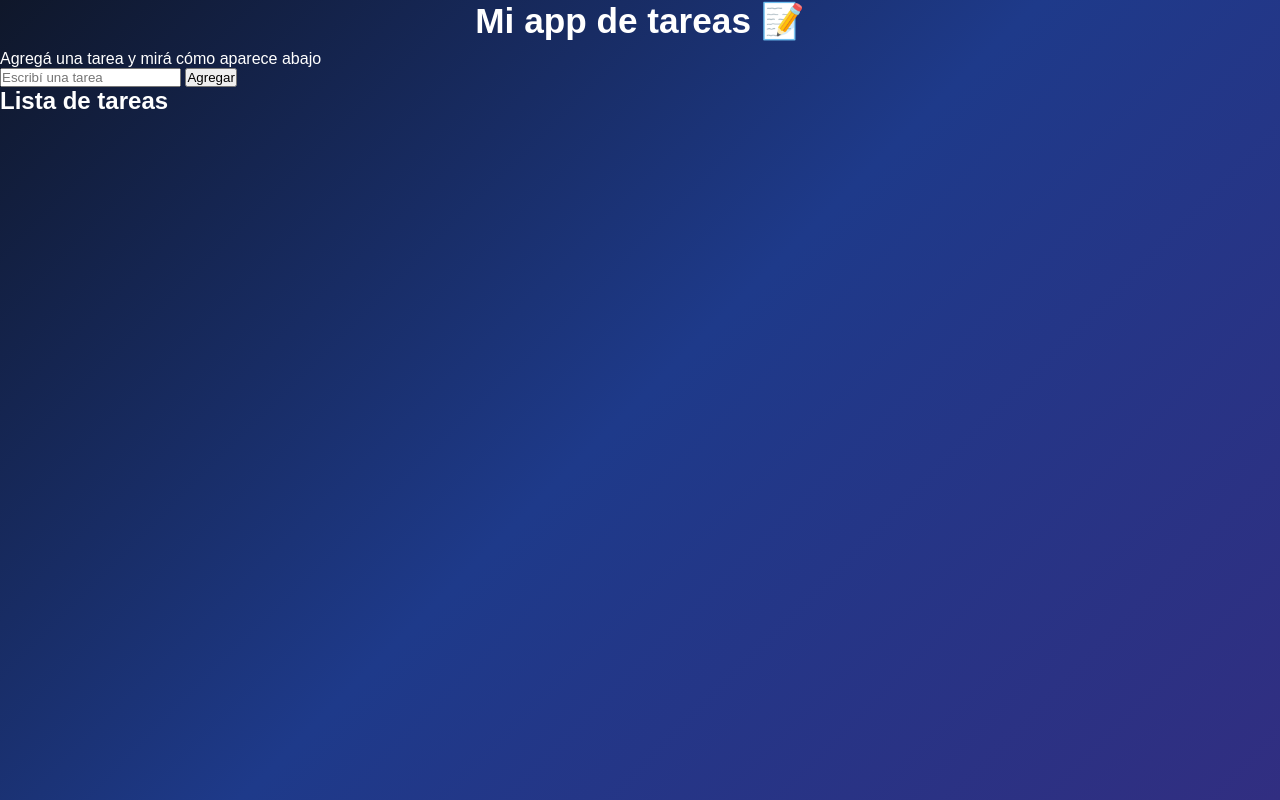
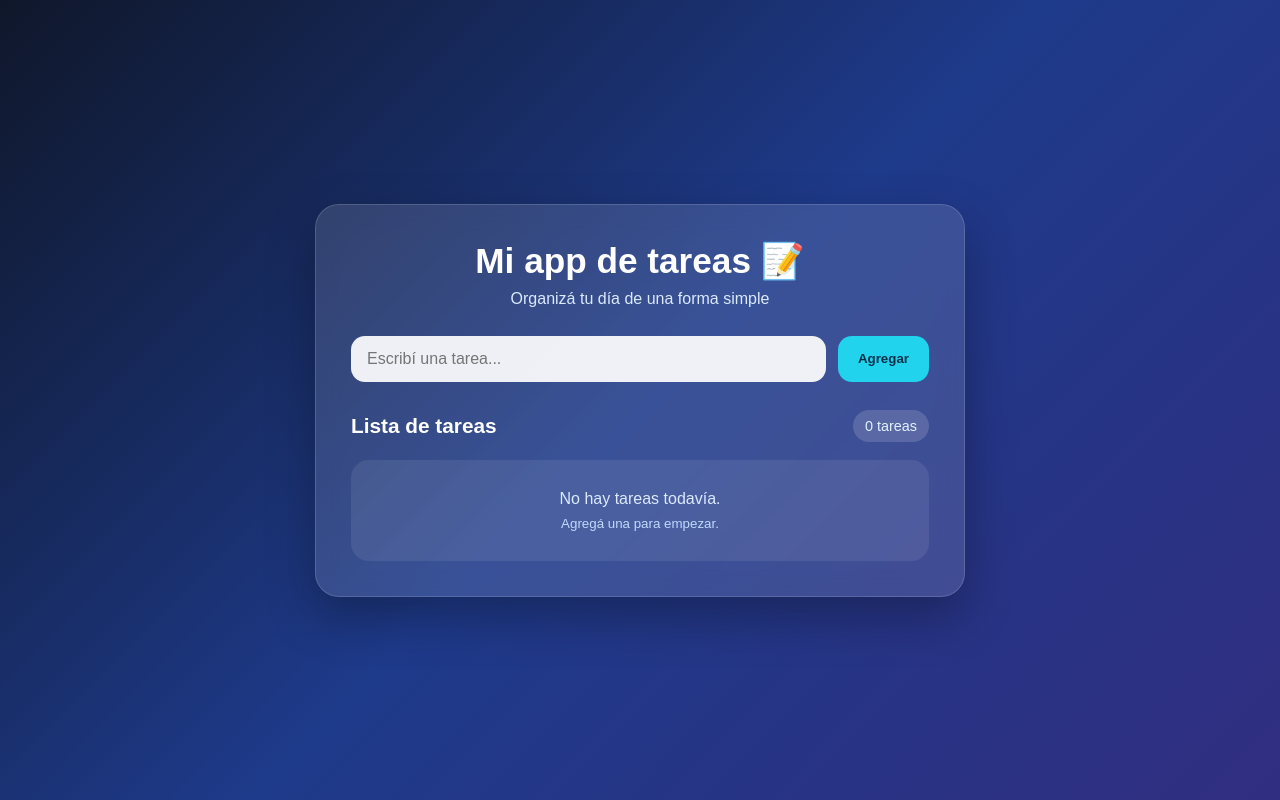
Before and after one commit to marquitos20115/Marcos, a Flask app: page / in a window 1280 px wide. Run offline with Flask 3, Linux system fonts and the light colour scheme.

Commit message:
Update index.html

```diff
--- a/templates/index.html
+++ b/templates/index.html
@@ -1,33 +1,46 @@
 <!DOCTYPE html>
-<html>
-
+<html lang="es">
 <head>
+    <meta charset="UTF-8">
+    <meta name="viewport" content="width=device-width, initial-scale=1.0">
     <title>Mi app de tareas</title>
     <link rel="stylesheet" href="{{ url_for('static', filename='style.css') }}">
 </head>
+<body>
+    <div class="fondo"></div>
 
-<body>
-    <div class="contenedor">
+    <main class="app">
+        <div class="card">
             <h1>Mi app de tareas 📝</h1>
-        <p>Agregá una tarea y mirá cómo aparece abajo</p>
+            <p class="subtitulo">Organizá tu día de una forma simple</p>
 
-        <form method="POST">
-            <input type="text" name="tarea" placeholder="Escribí una tarea" required>
+            <form method="POST" class="formulario">
+                <input type="text" name="tarea" placeholder="Escribí una tarea..." required>
                 <button type="submit">Agregar</button>
             </form>
 
+            <section class="lista-contenedor">
+                <div class="lista-header">
                     <h2>Lista de tareas</h2>
-        <ul>
+                    <span class="contador">{{ tareas|length }} tareas</span>
+                </div>
+
+                {% if tareas %}
+                    <ul class="lista">
                         {% for tarea in tareas %}
-            <li>
-                {{ tarea }}
-                <a href="/eliminar/{{ loop.index0 }}">
-                    <button>Eliminar</button>
-                </a>
+                            <li class="item">
+                                <span>{{ tarea }}</span>
                             </li>
                         {% endfor %}
                     </ul>
+                {% else %}
+                    <div class="vacio">
+                        <p>No hay tareas todavía.</p>
+                        <small>Agregá una para empezar.</small>
                     </div>
+                {% endif %}
+            </section>
+        </div>
+    </main>
 </body>
-
 </html>
```
Lines whose indentation alone changed are shown as unchanged.
